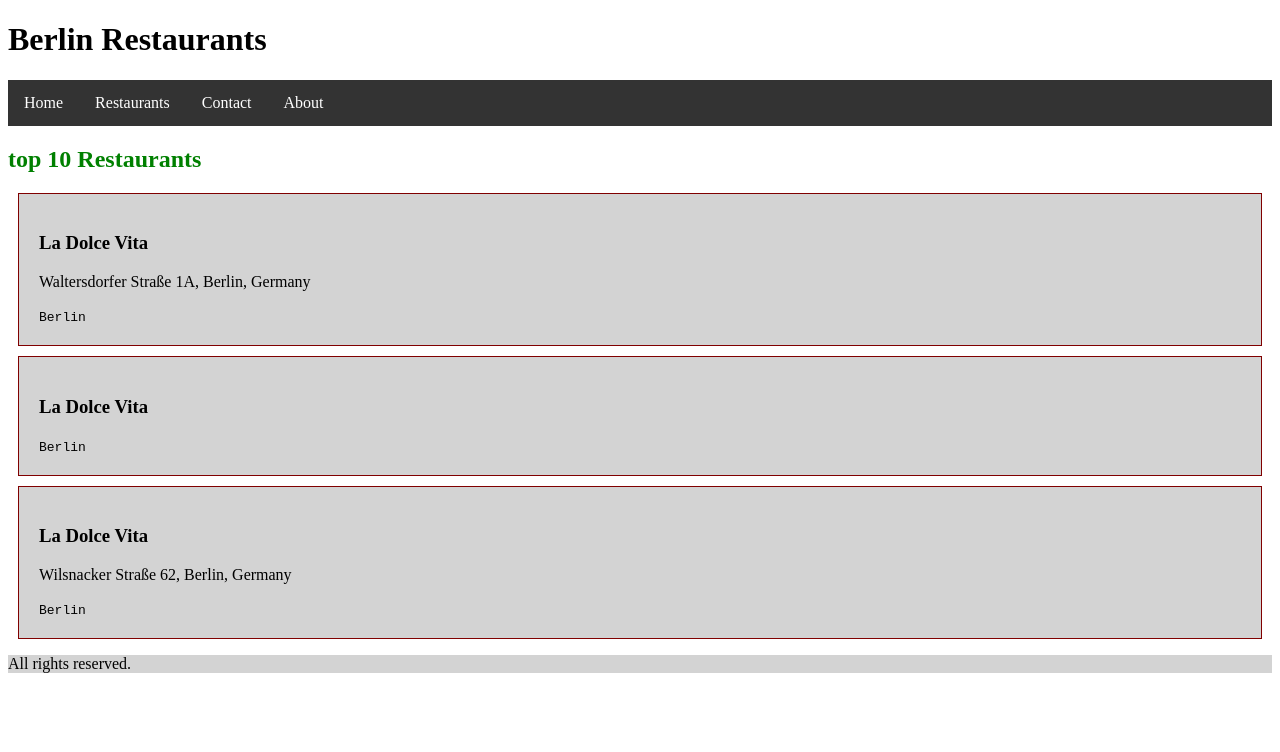
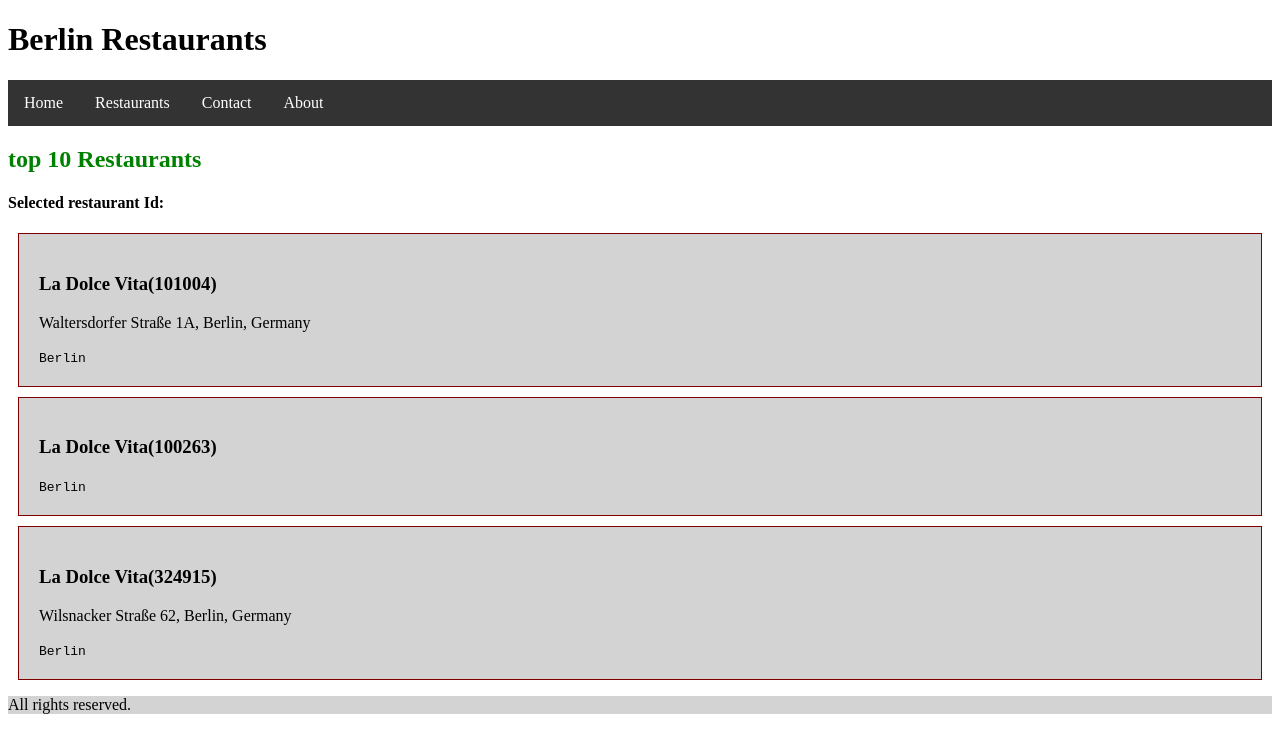
Before and after one commit to baluragala/luiz-angular6, an Angular app in the folder berlin-restaurants/: page / in a window 1280 px wide. Shown: the top 752 px of the page. Built offline with nearby package versions, Linux system fonts and the light colour scheme.

Commit message:
day 3 - eventemitter

```diff
--- a/berlin-restaurants/src/app/restaurant/item/item.component.html
+++ b/berlin-restaurants/src/app/restaurant/item/item.component.html
@@ -1,5 +1,5 @@
-<div class="item">
-  <h3>{{restaurant.name}}</h3>
+<div class="item" (click)="onClick()">
+  <h3>{{restaurant.name}}({{restaurant.id}})</h3>
   <p>{{restaurant.address}}</p>
   <code>{{restaurant.location}}</code>
 </div>
--- a/berlin-restaurants/src/app/restaurant/item/item.component.ts
+++ b/berlin-restaurants/src/app/restaurant/item/item.component.ts
@@ -1,4 +1,4 @@
-import { Component, OnInit, Input } from "@angular/core";
+import { Component, OnInit, Input, Output, EventEmitter } from "@angular/core";
 
 @Component({
   selector: "blr-item",
@@ -18,17 +18,16 @@ export class ItemComponent implements OnInit {
   //   }
 
   @Input()
-  restaurant = {
-    id: 101004,
-    name: "La Dolce Vita",
-    address: "Waltersdorfer Straße 1A, Berlin, Germany",
-    category: "restaurant",
-    location: "Berlin",
-    lat: 52.405091,
-    lng: 13.57337,
-    details: "http://tour-pedia.org/api/getPlaceDetails?id=101004"
-  };
+  restaurant;
+
+  @Output()
+  selected: EventEmitter<number> = new EventEmitter();
+
   constructor() {}
 
   ngOnInit() {}
+
+  onClick() {
+    this.selected.emit(this.restaurant.id);
+  }
 }
--- a/berlin-restaurants/src/app/restaurant/list/list.component.html
+++ b/berlin-restaurants/src/app/restaurant/list/list.component.html
@@ -2,6 +2,7 @@
   type.length > 10 ?
   type.toUpperCase() :
   type.toLowerCase()}} Restaurants</h2>
-<blr-item [restaurant]="restaurants[0]"></blr-item>
-<blr-item [restaurant]="restaurants[1]"></blr-item>
-<blr-item [restaurant]="restaurants[2]"></blr-item>
+<h4>Selected restaurant Id: {{selectedRestaurantId}}</h4>
+<blr-item [restaurant]="restaurants[0]" (selected)="onSelected($event)"></blr-item>
+<blr-item [restaurant]="restaurants[1]" (selected)="onSelected($event)"></blr-item>
+<blr-item [restaurant]="restaurants[2]" (selected)="onSelected($event)"></blr-item>
--- a/berlin-restaurants/src/app/restaurant/list/list.component.ts
+++ b/berlin-restaurants/src/app/restaurant/list/list.component.ts
@@ -7,6 +7,8 @@ import { Component, OnInit } from "@angular/core";
 })
 export class ListComponent implements OnInit {
   type: string = "Top 10";
+  selectedRestaurantId: number;
+
   restaurants = [
     {
       id: 101004,
@@ -62,4 +64,8 @@ export class ListComponent implements OnInit {
     console.log(e);
     console.log("onMouseOver");
   }
+
+  onSelected(restaurantId: number) {
+    this.selectedRestaurantId = restaurantId;
+  }
 }
```
